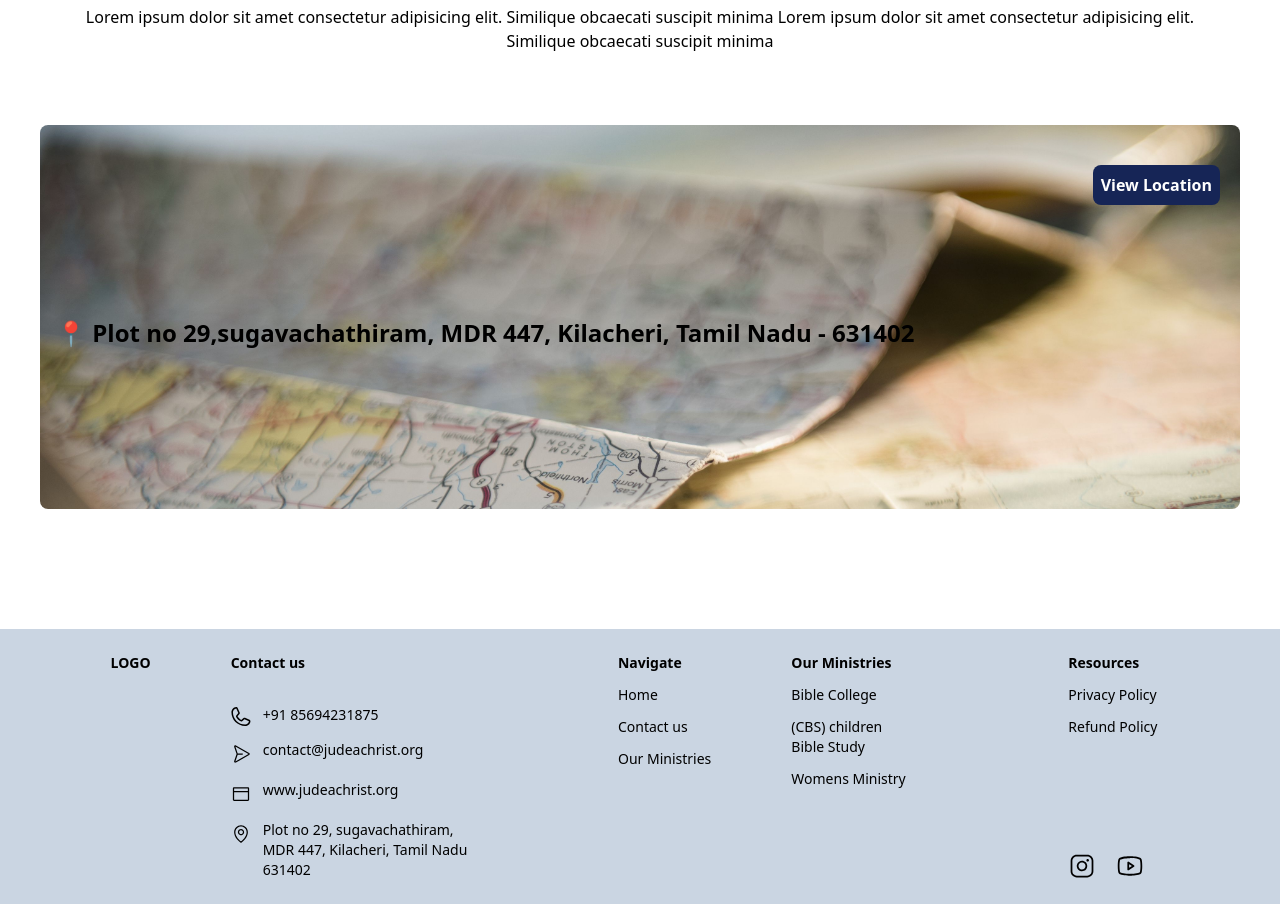
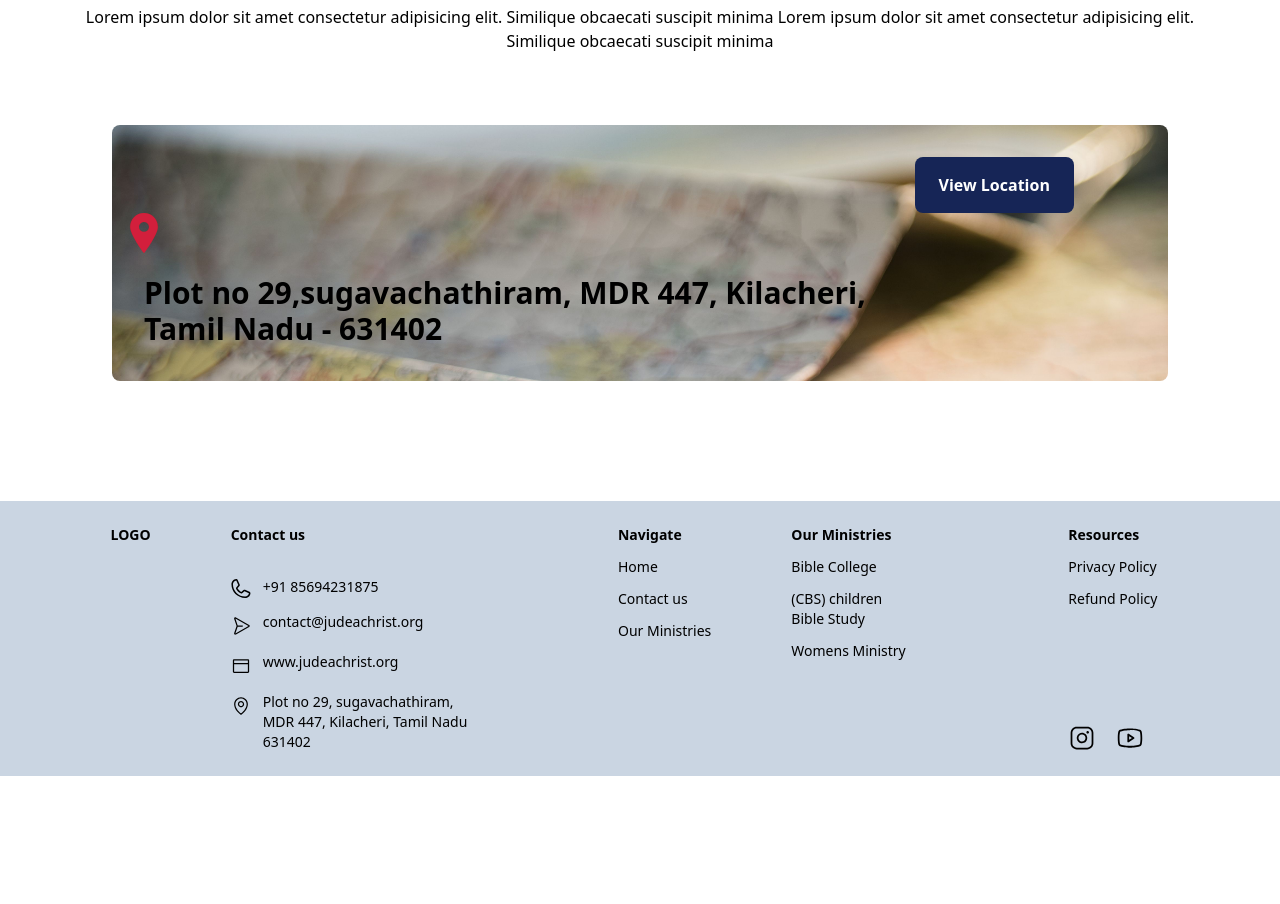
Before and after one commit to vincy-vince/JCM-non_profitable_trustee, a React (Vite) app: page /cbs in a window 1280 px wide. Shown: the part 4320-5224 px from the top of the page. After the commit the page ends 5096 px from the top, so only its background shows below. Built offline with nearby package versions, Linux system fonts and the light colour scheme.

Commit message:
adjustments

```diff
--- a/src/Pages/Contact.jsx
+++ b/src/Pages/Contact.jsx
@@ -10,7 +10,7 @@ const Contact = () => {
   return (
     <div>
       <MenuBar />
-      <div className=" bg-[url(public/background-JCM.png)]  h-[400px]  p-10  w-auto  bg-cover  bg-no-repeat  mt-20  mx-auto flex flex-col justify-between md:h-[500px] lg:h-[600px]">
+      <div id="contact" className=" bg-[url(public/background-JCM.png)]  h-[400px]  p-10  w-auto  bg-cover  bg-no-repeat  mt-20  mx-auto flex flex-col justify-between md:h-[500px] lg:h-[600px]">
         <div className="flex flex-col gap-3">
           <h1 className=" text-2xl w-[60%] mx-auto font-extrabold text-center lg:text-3xl">
             Contact Us
--- a/src/Pages/JCMpage.jsx
+++ b/src/Pages/JCMpage.jsx
@@ -44,7 +44,7 @@ const JCMpage = () => {
       </p>
       {/* About and Founder's Image */}
       <div className=" mt-4  flex  flex-col  justify-evenly  items-center  p-5  mb-10  gap-10 md:flex-row lg:flex-row  relative z-[-1]">
-        <div className="flex flex-col gap-4 md:gap-10 relative ">
+        <div className="flex flex-col gap-4 md:gap-5 relative ">
           {/* <svg
             className="mr-14 md:mr-28 lg:mr-80"
             width="247"
@@ -84,11 +84,11 @@ const JCMpage = () => {
           </svg> */}
         </div>
         <img
-          className=" w-1/2 h-[50%] top-8 rounded-lg md:w-1/2 md:h-[50%]  mx-5"
+          className=" w-1/2 h-[50%] top-8 rounded-lg md:w-[40%] md:h-[50%] lg:w-[30%] mx-5"
           src="public/stGirlpf.jpeg"
           alt=""
         />
-        <div className=" w-1/2 text-md text-justify md:mx-10 lg:mx-20">
+        <div className=" w-1/2 text-md text-justify md:mx-5 lg:mx-10">
           Lorem ipsum, dolor sit amet consectetur adipisicing elit. Porro
           perferendis quasi eius, distinctio totam vitae fugit suscipit
           accusantium.
--- a/src/Pages/Ministries/BibleCollege.jsx
+++ b/src/Pages/Ministries/BibleCollege.jsx
@@ -15,7 +15,7 @@ const BibleCollege = () => {
   return (
     <div>
       <MenuBar />
-      <div className=" bg-[url(public/background-JCM.png)]  h-[400px]  p-10  w-auto  bg-cover  bg-no-repeat  mt-24  mx-4 ">
+      <div id="bible-coll" className=" bg-[url(public/background-JCM.png)]  h-[400px]  p-10  w-auto  bg-cover  bg-no-repeat  mt-24  mx-4 ">
         <h1 className=" text-2xl  font-extrabold">JCM Bible College</h1>
         <button className="w-max px-3 py-2 bg-blue-950 text-white border-none rounded-lg text-lg mt-10 hover:bg-blue-900 transition-colors lg:hidden">
           <HashLink to={"/#home"}>Donate</HashLink>
--- a/src/Pages/Ministries/CBS.jsx
+++ b/src/Pages/Ministries/CBS.jsx
@@ -10,7 +10,7 @@ const CBS = () => {
     <div>
       <MenuBar />
 
-      <div className=" bg-[url(public/background-JCM.png)]  h-[400px]  p-10  w-auto  bg-cover  bg-no-repeat  mt-24  mx-4 md:h-[500px] lg:h-[600px]">
+      <div id="cbs" className=" bg-[url(public/background-JCM.png)]  h-[400px]  p-10  w-auto  bg-cover  bg-no-repeat  mt-24  mx-4 md:h-[500px] lg:h-[600px]">
         <h1 className=" text-2xl md:text-3xl lg:text-5xl font-extrabold">
           Children Bible Studies
         </h1>
--- a/src/Pages/Ministries/WomensMinistry.jsx
+++ b/src/Pages/Ministries/WomensMinistry.jsx
@@ -11,7 +11,7 @@ const WomensMinistry = () => {
     <div>
       <MenuBar />
 
-      <div className=" bg-[url(public/background-JCM.png)]  h-[400px]  p-10  w-auto  bg-cover  bg-no-repeat  mt-24  mx-4 md:h-[500px] lg:h-[600px]">
+      <div id="womens-min" className=" bg-[url(public/background-JCM.png)]  h-[400px]  p-10  w-auto  bg-cover  bg-no-repeat  mt-24  mx-4 md:h-[500px] lg:h-[600px]">
         <h1 className=" text-2xl md:text-3xl lg:text-5xl font-extrabold">
           {" "}
           Women's Ministry
--- a/src/Pages/Resources.jsx
+++ b/src/Pages/Resources.jsx
@@ -9,7 +9,10 @@ const Resources = () => {
   return (
     <div>
       <MenuBar />
-      <div className=" bg-[url(public/background-JCM.png)]  h-[400px]  p-10  w-auto  bg-cover  bg-no-repeat  mt-24  mx-auto flex flex-col justify-between ">
+      <div
+        id="resources"
+        className=" bg-[url(public/background-JCM.png)]  h-[400px]  p-10  w-auto  bg-cover  bg-no-repeat  mt-24  mx-auto flex flex-col justify-between "
+      >
         <div className="flex flex-col gap-3">
           <h1 className=" text-2xl w-[60%] mx-auto font-extrabold text-center lg:text-3xl">
             Judea Christ Ministries
@@ -57,16 +60,16 @@ const Resources = () => {
         </div>
         <div className="bg-white p-2 inline-block rounded-lg w-full md:w-[60%] lg:w-[60%] mx-auto">
           <input
-            className="text-blue-900 active:border-none w-[73%] lg:w-[80%] "
+            className="text-blue-900 w-[70%] lg:w-[80%] "
             placeholder="Enter your email"
           ></input>
-          <button className="bg-red-800 text-white px-4 rounded-md py-2 font-bold">
+          <button className="bg-red-800 text-white px-4 rounded-md py-2 ml-2 font-bold md:ml-4 lg:ml-2 xl:ml-13">
             Join now
           </button>
         </div>
       </div>
 
-      <div>
+      <div className="mx-20 flex flex-col gap-5">
         <div className="text-lg font-extrabold md:text-xl lg:text-2xl text-center mt-10 mb-10">
           Privacy Policy
         </div>
--- a/src/components/Location.jsx
+++ b/src/components/Location.jsx
@@ -3,15 +3,45 @@ import React from "react";
 const Location = () => {
   return (
     <a href="https://maps.app.goo.gl/K1UBacWEwEGKzRVP8">
-      <div className="w-auto mx-10 bg-[url(public/loc2.jpg)] bg-cover bg-no-repeat h-96 mt-18 rounded-lg">
+      <div className="w-auto mx-10 bg-[url(public/loc2.jpg)] bg-cover bg-no-repeat h-fit pb-3 md:h-54 mt-18 lg:h-60 rounded-lg md:pt-2 xl:h-64 xl:mx-28">
         <div className="text-right">
-          <button className="font-bold text-md bg-blue-950 text-white p-2 border-none rounded-lg mt-10 mr-5">
+          <button className="font-bold text-md bg-blue-950 text-white p-2 border-none rounded-lg mt-6 mr-4 hidden md:block md:ml-[76%] lg:block xl:px-6 xl:py-4">
             View Location
           </button>
         </div>
-        <div className="font-extrabold text-xl mt-28 mx-4 lg:text-2xl">
-          📍 Plot no 29,sugavachathiram, MDR 447, Kilacheri, Tamil Nadu - 631402
+        <div className="text-5xl w-[40px] h-[30px] ml-3">
+          <svg
+            fill="#D21F3C"
+            version="1.1"
+            id="Capa_1"
+            xmlns="http://www.w3.org/2000/svg"
+            xmlnsXlink="http://www.w3.org/1999/xlink"
+            viewBox="0 0 395.71 395.71"
+            xmlSpace="preserve"
+            stroke="#FF0000"
+          >
+            <g id="SVGRepo_bgCarrier" stroke-width="0"></g>
+            <g
+              id="SVGRepo_tracerCarrier"
+              strokeLinecap="round"
+              strokeLinejoin="round"
+            ></g>
+            <g id="SVGRepo_iconCarrier">
+              {" "}
+              <g>
+                {" "}
+                <path d="M197.849,0C122.131,0,60.531,61.609,60.531,137.329c0,72.887,124.591,243.177,129.896,250.388l4.951,6.738 c0.579,0.792,1.501,1.255,2.471,1.255c0.985,0,1.901-0.463,2.486-1.255l4.948-6.738c5.308-7.211,129.896-177.501,129.896-250.388 C335.179,61.609,273.569,0,197.849,0z M197.849,88.138c27.13,0,49.191,22.062,49.191,49.191c0,27.115-22.062,49.191-49.191,49.191 c-27.114,0-49.191-22.076-49.191-49.191C148.658,110.2,170.734,88.138,197.849,88.138z"></path>{" "}
+              </g>{" "}
+            </g>
+          </svg>
         </div>
+        <div className="font-extrabold md:text-justify lg:text-left text-lg pt-3 md:mt-5 md:text-2xl mx-4 lg:text-3xl lg:pb-3 lg:ml-4 xl:ml-8">
+          Plot no 29,sugavachathiram, MDR 447, Kilacheri,<br></br> Tamil Nadu -
+          631402
+        </div>
+        <button className="font-bold text-md bg-blue-950 text-white p-2 border-none rounded-lg mt-10 ml-[55%] md:hidden lg:hidden xl:hidden">
+          View Location
+        </button>
       </div>
     </a>
   );
--- a/tailwind.config.js
+++ b/tailwind.config.js
@@ -13,6 +13,7 @@
 
 module.exports = {
   theme: {
+    xs: "400px",
     xl: "1280px",
     // => @media (min-width: 1280px) { ... }
 
```
Also changed, not shown: src/components/Footer.jsx (+8 -7 lines).
